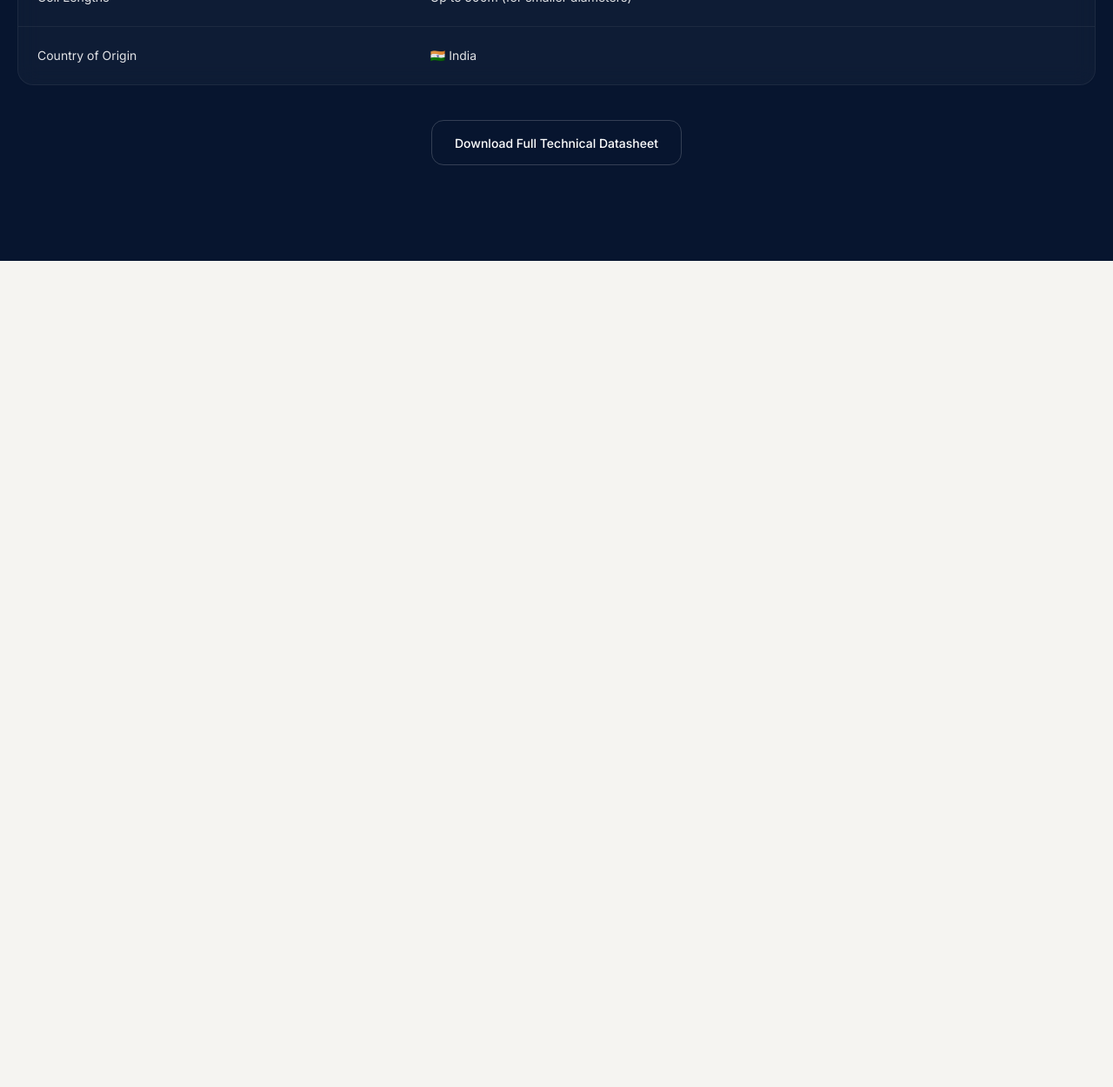
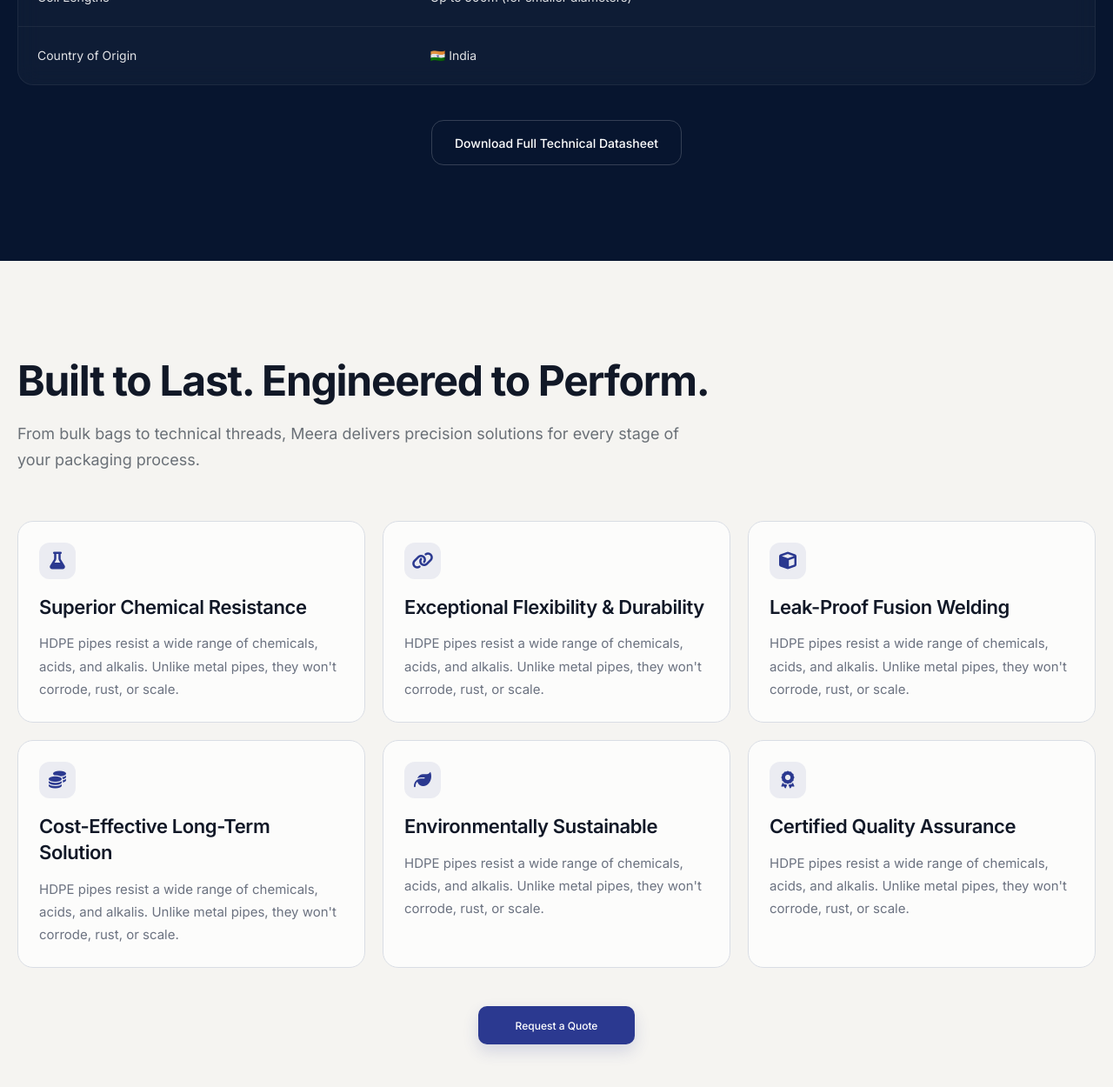
Before and after one commit to lalman-dev/Gushwork, a plain HTML site: page index.html in a window 1280 px wide. Shown: the part 2340-3590 px from the top of the page at 87% size. Before the commit the page ends 2640 px from the top, so only its background shows below. Drawn offline with Linux system fonts and the light colour scheme.

Commit message:
feat: Build responsive features section with animated cards with Integrate Font Awesome icons

```diff
--- a/index.html
+++ b/index.html
@@ -9,6 +9,10 @@
     <link
       href="https://fonts.googleapis.com/css2?family=Inter:wght@400;500;600;700&display=swap"
       rel="stylesheet"
+    />
+    <link
+      rel="stylesheet"
+      href="https://cdnjs.cloudflare.com/ajax/libs/font-awesome/6.5.2/css/all.min.css"
     />
     <link rel="stylesheet" href="styles.css" />
   </head>
@@ -249,8 +253,103 @@
           </div>
         </div>
       </section>
+
+      <!-- FEATURES SECTION -->
+
+      <section class="features-section">
+        <div class="container">
+          <div class="features-heading">
+            <h2>Built to Last. Engineered to Perform.</h2>
+
+            <p>
+              From bulk bags to technical threads, Meera delivers precision
+              solutions for every stage of your packaging process.
+            </p>
+          </div>
+
+          <div class="features-grid">
+            <article class="feature-card">
+              <div class="feature-icon">
+                <i class="fa-solid fa-flask"></i>
+              </div>
+
+              <h3>Superior Chemical Resistance</h3>
+
+              <p>
+                HDPE pipes resist a wide range of chemicals, acids, and alkalis.
+                Unlike metal pipes, they won't corrode, rust, or scale.
+              </p>
+            </article>
+
+            <article class="feature-card">
+              <div class="feature-icon">
+                <i class="fa-solid fa-link"></i>
+              </div>
+
+              <h3>Exceptional Flexibility & Durability</h3>
+
+              <p>
+                HDPE pipes resist a wide range of chemicals, acids, and alkalis.
+                Unlike metal pipes, they won't corrode, rust, or scale.
+              </p>
+            </article>
+
+            <article class="feature-card">
+              <div class="feature-icon">
+                <i class="fa-solid fa-cube"></i>
+              </div>
+
+              <h3>Leak-Proof Fusion Welding</h3>
+
+              <p>
+                HDPE pipes resist a wide range of chemicals, acids, and alkalis.
+                Unlike metal pipes, they won't corrode, rust, or scale.
+              </p>
+            </article>
+
+            <article class="feature-card">
+              <div class="feature-icon">
+                <i class="fa-solid fa-coins"></i>
+              </div>
+
+              <h3>Cost-Effective Long-Term Solution</h3>
+
+              <p>
+                HDPE pipes resist a wide range of chemicals, acids, and alkalis.
+                Unlike metal pipes, they won't corrode, rust, or scale.
+              </p>
+            </article>
+
+            <article class="feature-card">
+              <div class="feature-icon">
+                <i class="fa-solid fa-leaf"></i>
+              </div>
+              <h3>Environmentally Sustainable</h3>
+
+              <p>
+                HDPE pipes resist a wide range of chemicals, acids, and alkalis.
+                Unlike metal pipes, they won't corrode, rust, or scale.
+              </p>
+            </article>
+
+            <article class="feature-card">
+              <div class="feature-icon">
+                <i class="fa-solid fa-award"></i>
+              </div>
+              <h3>Certified Quality Assurance</h3>
+
+              <p>
+                HDPE pipes resist a wide range of chemicals, acids, and alkalis.
+                Unlike metal pipes, they won't corrode, rust, or scale.
+              </p>
+            </article>
+          </div>
+          <div class="features-action">
+            <a href="#" class="btn-primary feature-btn"> Request a Quote </a>
+          </div>
+        </div>
+      </section>
     </main>
-
     <script src="script.js"></script>
   </body>
 </html>
--- a/styles.css
+++ b/styles.css
@@ -559,6 +559,30 @@ body {
   .technical-table td {
     padding: 16px;
   }
+
+  .features-section {
+    padding: 84px 0;
+  }
+
+  .features-heading h2 {
+    font-size: 34px;
+  }
+
+  .features-heading p {
+    font-size: 16px;
+  }
+
+  .features-grid {
+    grid-template-columns: 1fr;
+  }
+
+  .feature-card {
+    padding: 22px;
+  }
+
+  .feature-card h3 {
+    font-size: 20px;
+  }
 }
 
 /* TECHNICAL SECTION */
@@ -680,3 +704,138 @@ body {
   background: rgba(255, 255, 255, 0.18);
   border-radius: 999px;
 }
+
+/* FEATURES SECTION */
+
+.features-section {
+  padding: 110px 0;
+}
+
+.features-heading {
+  max-width: 800px;
+  margin-bottom: 54px;
+}
+
+.features-heading h2 {
+  font-size: 48px;
+  line-height: 1.15;
+  font-weight: 700;
+  color: #111827;
+  margin-bottom: 18px;
+  letter-spacing: -1.3px;
+}
+
+.features-heading p {
+  color: #6a7077;
+  font-size: 18px;
+  line-height: 1.7;
+}
+
+.features-grid {
+  display: grid;
+  grid-template-columns: repeat(3, 1fr);
+  gap: 20px;
+}
+
+.feature-card {
+  background: rgba(255, 255, 255, 0.7);
+  border: 1px solid #d9dde4;
+  border-radius: 18px;
+  padding: 24px;
+  transition:
+    transform 0.28s ease,
+    box-shadow 0.28s ease,
+    border-color 0.28s ease;
+  backdrop-filter: blur(10px);
+}
+
+.feature-card:hover {
+  transform: translateY(-6px);
+  border-color: rgba(43, 57, 144, 0.2);
+  box-shadow: 0 14px 32px rgba(17, 24, 39, 0.06);
+}
+
+.feature-card:hover .feature-icon {
+  background: #2b3990;
+}
+
+.feature-card:hover .feature-icon i {
+  color: white;
+}
+
+.feature-icon {
+  width: 42px;
+  height: 42px;
+  border-radius: 12px;
+  display: flex;
+  align-items: center;
+  justify-content: center;
+  margin-bottom: 18px;
+  background: rgba(43, 57, 144, 0.08);
+  transition:
+    background 0.25s ease,
+    transform 0.25s ease;
+}
+
+.feature-icon i {
+  font-size: 20px;
+  color: #2b3990;
+}
+
+.feature-card h3 {
+  font-size: 22px;
+  line-height: 1.35;
+  font-weight: 600;
+  color: #111827;
+  margin-bottom: 14px;
+  letter-spacing: -0.4px;
+}
+
+.feature-card p {
+  color: #6b7280;
+  font-size: 15px;
+  line-height: 1.75;
+}
+
+.features-action {
+  display: flex;
+  justify-content: center;
+  margin-top: 44px;
+}
+
+.feature-btn {
+  width: 180px;
+}
+
+.feature-card {
+  opacity: 0;
+  transform: translateY(20px);
+  animation: featureFade 0.6s ease forwards;
+}
+
+.feature-card:nth-child(2) {
+  animation-delay: 0.08s;
+}
+
+.feature-card:nth-child(3) {
+  animation-delay: 0.16s;
+}
+
+.feature-card:nth-child(4) {
+  animation-delay: 0.24s;
+}
+
+.feature-card:nth-child(5) {
+  animation-delay: 0.32s;
+}
+
+.feature-card:nth-child(6) {
+  animation-delay: 0.4s;
+}
+
+@keyframes featureFade {
+  to {
+    opacity: 1;
+    transform: translateY(0);
+  }
+}
```
Also changed, not shown: 1 other file. Lines whose indentation alone changed are shown as unchanged.
